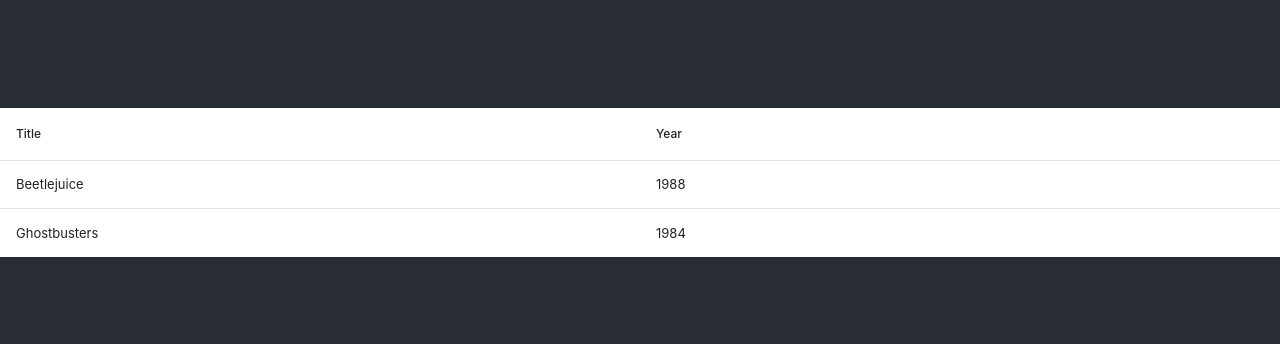
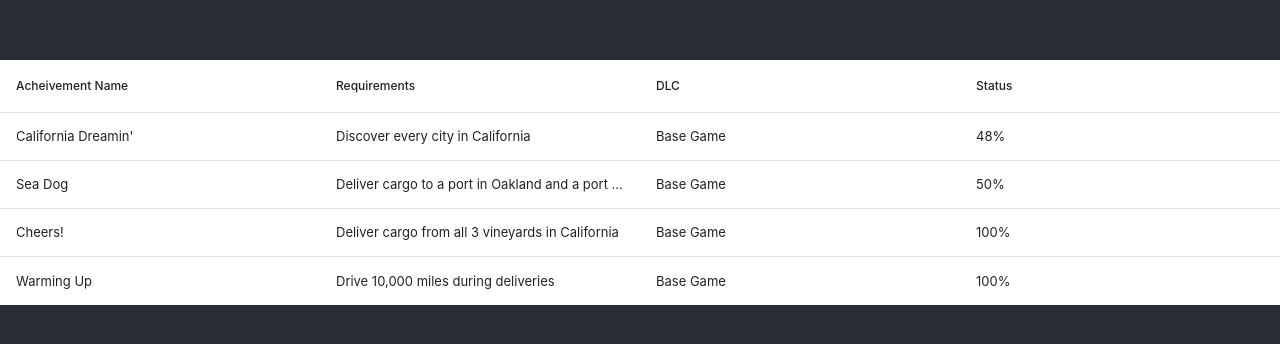
Before and after one commit to BenBenBenB/hackmt-truck-sim-tracker-ui, a React (Create React App) app: page / in a window 1280 px wide. Shown: the part 218-562 px from the top of the page. Built offline with nearby package versions, Linux system fonts and the light colour scheme.

Commit message:
prototype datatable sorting

```diff
--- a/src/Components/Pages/MyDataTable.js
+++ b/src/Components/Pages/MyDataTable.js
@@ -3,25 +3,51 @@
 
 const columns = [
     {
-        name: 'Title',
+        name: 'Acheivement Name',
         selector: row => row.title,
+        sortable: true,
     },
     {
-        name: 'Year',
-        selector: row => row.year,
+        name: 'Requirements',
+        selector: row => row.req,
+        sortable: true,
     },
+    {
+        name: 'DLC',
+        selector: row => row.dlc,
+        sortable: true,
+    },
+    {
+        name: 'Status',
+        selector: row => row.status,
+        sortable: true,
+    }
 ];
 
 const data = [
     {
-        id: 1,
-        title: 'Beetlejuice',
-        year: '1988',
+        dlc: 'Base Game',
+        title: 'California Dreamin\'',
+        req: 'Discover every city in California',
+        status: '48%'
     },
     {
-        id: 2,
-        title: 'Ghostbusters',
-        year: '1984',
+        dlc: 'Base Game',
+        title: 'Sea Dog',
+        req: 'Deliver cargo to a port in Oakland and a port in San Francisco',
+        status: '50%'
+    },
+    {
+        dlc:  'Base Game',
+        title: 'Cheers!',
+        req: 'Deliver cargo from all 3 vineyards in California',
+        status: '100%'
+    },
+    {
+        dlc: 'Base Game',
+        title: 'Warming Up',
+        req: 'Drive 10,000 miles during deliveries',
+        status: '100%'
     },
 ]
 
```
